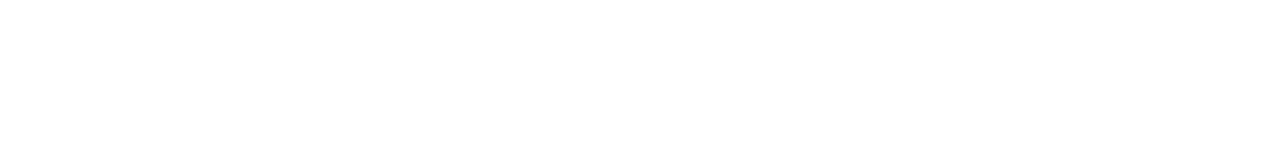
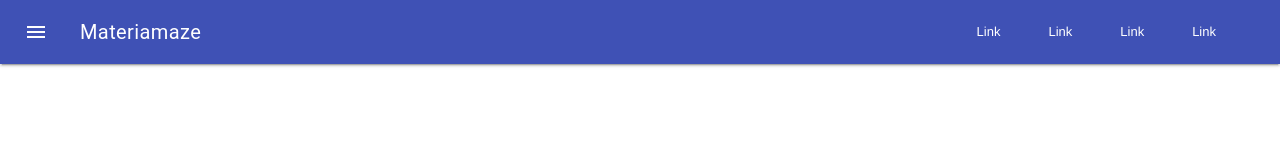
Before and after one commit to an0nh4x0r/Materiamaze, a plain HTML site: page login.html in a window 1280 px wide. Drawn offline with Linux system fonts and the light colour scheme.

Commit message:
Added Navigation Drawer on login page!

```diff
--- a/login.html
+++ b/login.html
@@ -11,6 +11,33 @@
         <link rel="stylesheet" href="https://fonts.googleapis.com/icon?family=Material+Icons"/>
     </head>
     <body>
-
+    <div class="mdl-layout mdl-js-layout mdl-layout--fixed-header">
+        <header class="mdl-layout__header">
+            <div class="mdl-layout__header-row">
+                <span class="mdl-layout-title">Materiamaze</span>
+                <div class="mdl-layout-spacer"></div>
+                <nav class="mdl-navigation mdl-layout--large-screen-only">
+                    <a class="mdl-navigation__link" href="">Link</a>
+                    <a class="mdl-navigation__link" href="">Link</a>
+                    <a class="mdl-navigation__link" href="">Link</a>
+                    <a class="mdl-navigation__link" href="">Link</a>
+                </nav>
+            </div>
+        </header>
+        <div class="mdl-layout__drawer">
+            <span class="mdl-layout-title">Materiamaze</span>
+            <nav class="mdl-navigation">
+                <a class="mdl-navigation__link" href="">Link</a>
+                <a class="mdl-navigation__link" href="">Link</a>
+                <a class="mdl-navigation__link" href="">Link</a>
+                <a class="mdl-navigation__link" href="">Link</a>
+            </nav>
+        </div>
+        <main class="mdl-layout__content">
+            <div class="page-content">
+                <!-- Your content goes here -->
+            </div>
+        </main>
+    </div>
     </body>
 </html>
```
